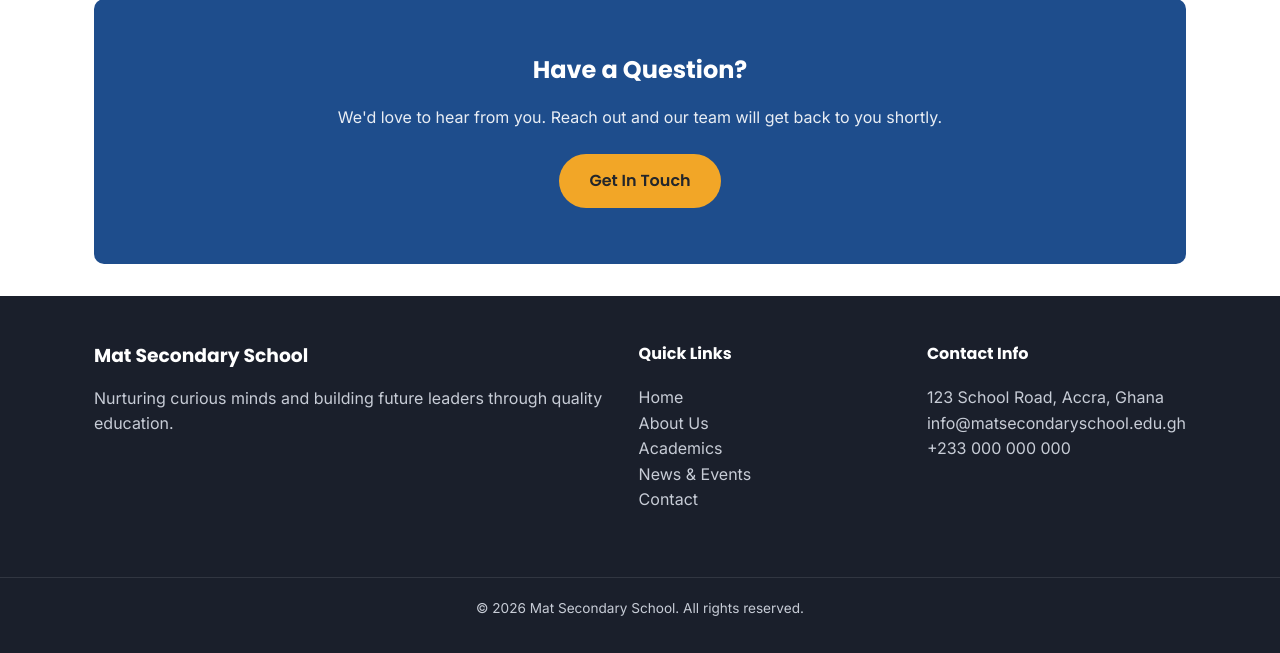
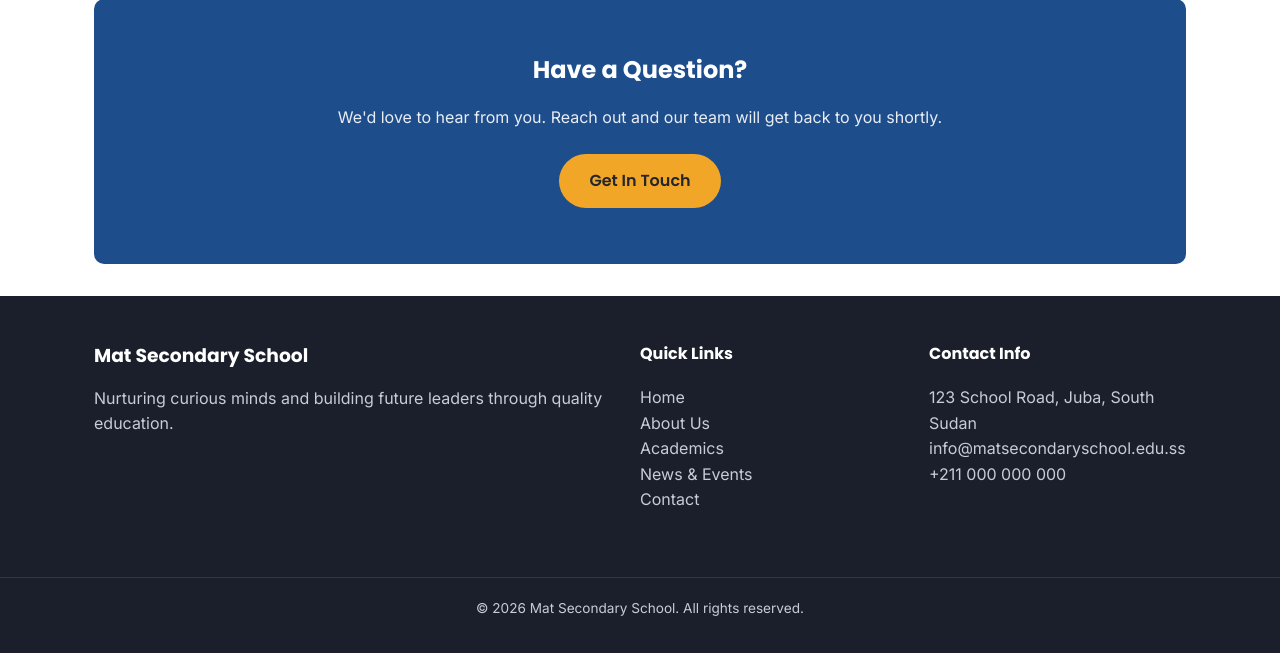
Before and after one commit to Tanseychuong/mat-secondary-school, a PHP site: page /index.php in a window 1280 px wide. Shown: the part 1626-2279 px from the top of the page. Run offline with PHP 8.4, Linux system fonts and the light colour scheme; data comes from the database, SQL or seed files in the repository.

Commit message:
Update README, database configuration, and footer contact information

```diff
--- a/config/database.php
+++ b/config/database.php
@@ -11,10 +11,10 @@
  */
 
 // --- Database credentials -------------------------------------------------
-define('DB_HOST', 'localhost');
-define('DB_NAME', 'mat_secondary_school');
-define('DB_USER', 'root');
-define('DB_PASS', '');
+define('DB_HOST', 'sql110.infinityfree.com');
+define('DB_NAME', 'if0_42877189_mat_ss');
+define('DB_USER', 'if0_42877189');
+define('DB_PASS', 'hC1AfJ43YJkyz');
 define('DB_CHARSET', 'utf8mb4');
 
 /**
@@ -31,9 +31,9 @@ function getDbConnection(): PDO
         $dsn = 'mysql:host=' . DB_HOST . ';dbname=' . DB_NAME . ';charset=' . DB_CHARSET;
 
         $options = [
-            PDO::ATTR_ERRMODE            => PDO::ERRMODE_EXCEPTION,
+            PDO::ATTR_ERRMODE => PDO::ERRMODE_EXCEPTION,
             PDO::ATTR_DEFAULT_FETCH_MODE => PDO::FETCH_ASSOC,
-            PDO::ATTR_EMULATE_PREPARES   => false,
+            PDO::ATTR_EMULATE_PREPARES => false,
         ];
 
         try {
--- a/database/mat_school.sql
+++ b/database/mat_school.sql
@@ -5,12 +5,6 @@
 -- or the `mysql` CLI) to create the database, tables, and
 -- some initial sample data.
 -- =========================================================
-
-CREATE DATABASE IF NOT EXISTS mat_secondary_school
-    CHARACTER SET utf8mb4
-    COLLATE utf8mb4_unicode_ci;
-
-USE mat_secondary_school;
 
 -- ---------------------------------------------------------
 -- Table: news
--- a/includes/footer.php
+++ b/includes/footer.php
@@ -21,9 +21,9 @@
         <div class="footer-col">
             <h4>Contact Info</h4>
             <ul class="contact-info">
-                <li>123 School Road, Accra, Ghana</li>
-                <li>info@matsecondaryschool.edu.gh</li>
-                <li>+233 000 000 000</li>
+                <li>123 School Road, Juba, South Sudan</li>
+                <li>info@matsecondaryschool.edu.ss</li>
+                <li>+211 000 000 000</li>
             </ul>
         </div>
     </div>
@@ -36,4 +36,5 @@
 <script src="https://code.jquery.com/jquery-3.7.1.min.js"></script>
 <script src="<?php echo isset($basePath) ? $basePath : ''; ?>js/script.js"></script>
 </body>
+
 </html>
```
Also changed, not shown: README.md.
